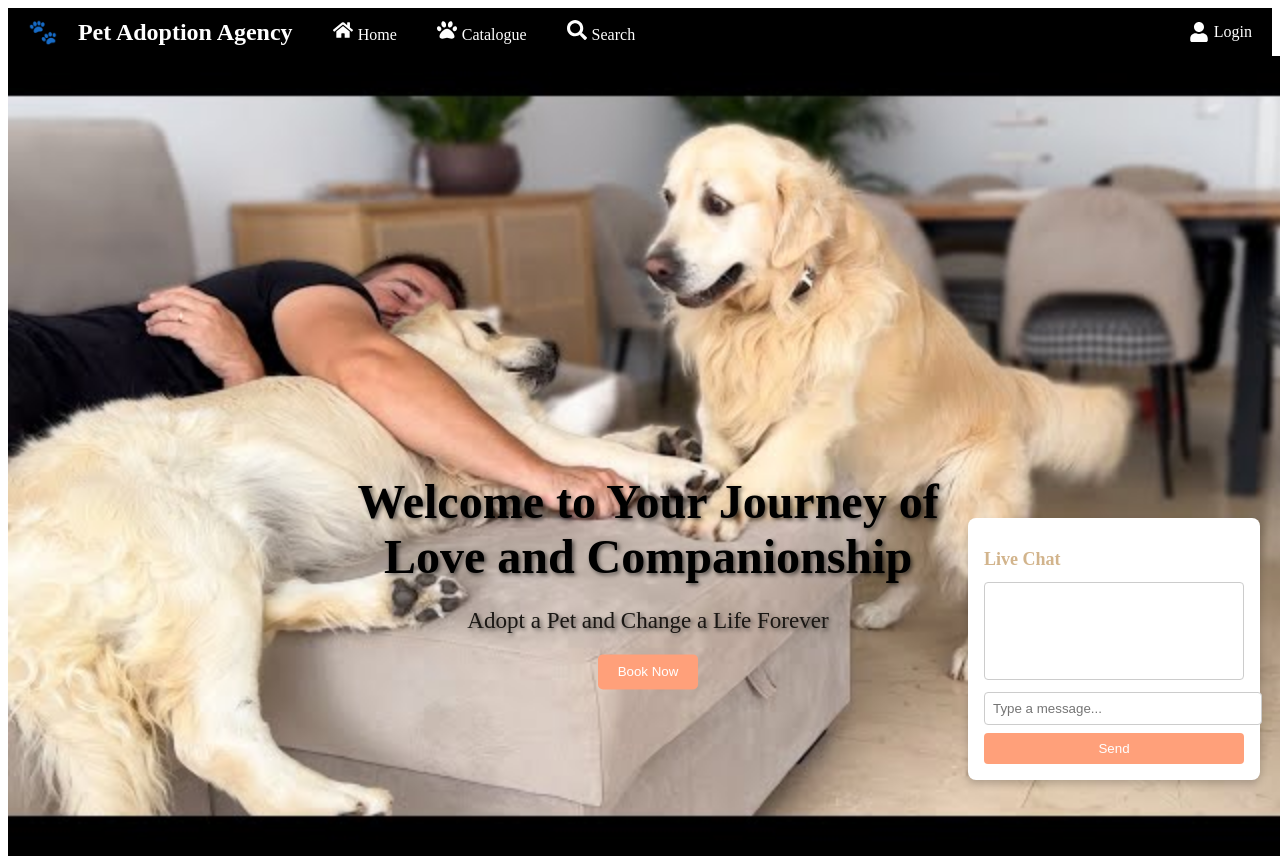
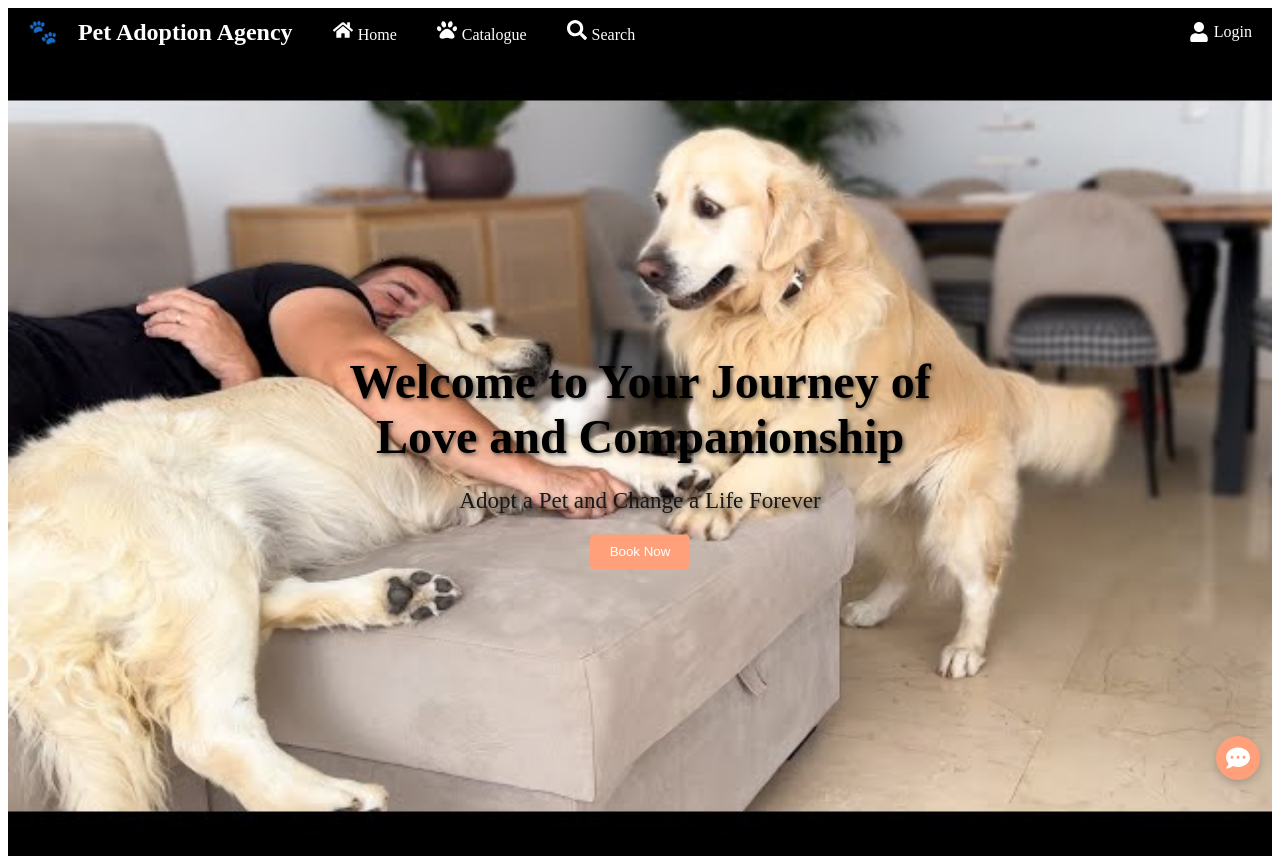
Before and after one commit to Patricia-Sigei/Pets-Adoption, a React (Vite) app: page / in a window 1280 px wide. Built offline with nearby package versions, Linux system fonts and the light colour scheme.

Commit message:
styles live chat

```diff
--- a/src/App.css
+++ b/src/App.css
@@ -63,7 +63,7 @@
   text-align: center;
   overflow: hidden;
   height: 100vh;
-  width: 100vw;
+  width: 100%;
   margin: 0;
   padding: 0;
 }
@@ -80,20 +80,20 @@
 
 .hero-text {
   position: absolute;
-  top: 65%; /* Move text downwards */
+  top: 50%;
   left: 50%;
   transform: translate(-50%, -50%);
   color: black; /* Text color */
   font-weight: 100;
-  font-size: 1.2rem; /* Reduced font size */
-  text-shadow: 2px 2px 4px rgba(0, 0, 0, 0.6); /* Shadow for better visibility */
+  font-size: 1.2rem;
+  text-shadow: 2px 2px 4px rgba(0, 0, 0, 0.6);
 }
 
 .btn {
-  display: block; /* Make button a block element */
-  margin: 20px auto; /* Center it and add space */
+  display: block;
+  margin: 20px auto;
   padding: 10px 20px;
-  background-color: #FFA07A; /* Earthy Orange */
+  background-color: #FFA07A;
   color: white; /* Text color */
   border: none;
   border-radius: 5px; /* Rounded corners */
@@ -286,17 +286,39 @@ select {
   color: #654321; /* Dark Brown */
 }
 
-/* Live Chat Widget Styles */
-.live-chat-widget {
+/* Live Chat Container */
+.live-chat-container {
   position: fixed;
   bottom: 20px;
   right: 20px;
   z-index: 1000; /* Ensure it's above other content */
+}
+
+/* Chat Icon */
+.chat-icon {
+  background-color: #FFA07A; /* Earthy Orange */
+  color: white;
+  padding: 10px;
+  border-radius: 50%;
+  cursor: pointer;
+  box-shadow: 0 4px 8px rgba(0, 0, 0, 0.2);
+  display: flex;
+  align-items: center;
+  justify-content: center;
+}
+
+.chat-icon:hover {
+  background-color: #FF8C42; /* Darker Earthy Orange on hover */
+}
+
+/* Live Chat Widget */
+.live-chat-widget {
   background-color: white;
   padding: 16px;
+  border-radius: 8px;
   box-shadow: 0 4px 8px rgba(0, 0, 0, 0.2);
-  border-radius: 8px;
   width: 260px;
+  margin-top: 10px; /* Space between icon and widget */
 }
 
 .live-chat-widget h2 {
@@ -307,7 +329,7 @@ select {
 }
 
 .live-chat-widget .messages {
-  height: 80px;
+  height: 150px; /* Fixed height for messages */
   overflow-y: auto;
   border: 1px solid #ccc;
   padding: 8px;
@@ -321,10 +343,12 @@ select {
 
 .live-chat-widget .messages .user {
   text-align: right;
+  color: #FFA07A; /* Earthy Orange */
 }
 
 .live-chat-widget .messages .bot {
   text-align: left;
+  color: #D2B48C; /* Warm Brown */
 }
 
 .live-chat-widget input {
@@ -349,7 +373,6 @@ select {
 .live-chat-widget button:hover {
   background-color: #FF8C42; /* Darker Earthy Orange on hover */
 }
-
 /* Modal Styles */
 .modal-overlay {
   position: fixed;
--- a/src/components/LiveChat.jsx
+++ b/src/components/LiveChat.jsx
@@ -1,8 +1,10 @@
 import { useState } from 'react';
+import { FaCommentDots } from 'react-icons/fa'; // Import a chat icon from react-icons
 
 const LiveChat = () => {
   const [messages, setMessages] = useState([]);
   const [input, setInput] = useState('');
+  const [isOpen, setIsOpen] = useState(false); // State to manage chat visibility
 
   const sendMessage = () => {
     if (input.trim()) {
@@ -12,6 +14,14 @@ const LiveChat = () => {
   };
 
   return (
+    <div className="live-chat-container">
+      {/* Chat Icon */}
+      <div className="chat-icon" onClick={() => setIsOpen(!isOpen)}>
+        <FaCommentDots size={24} /> {/* Chat icon */}
+      </div>
+
+      {/* Chat Widget (Conditionally Rendered) */}
+      {isOpen && (
         <div className="live-chat-widget">
           <h2>Live Chat</h2>
           <div className="messages">
@@ -29,6 +39,8 @@ const LiveChat = () => {
           />
           <button onClick={sendMessage}>Send</button>
         </div>
+      )}
+    </div>
   );
 };
 
```
Lines whose indentation alone changed are shown as unchanged.
